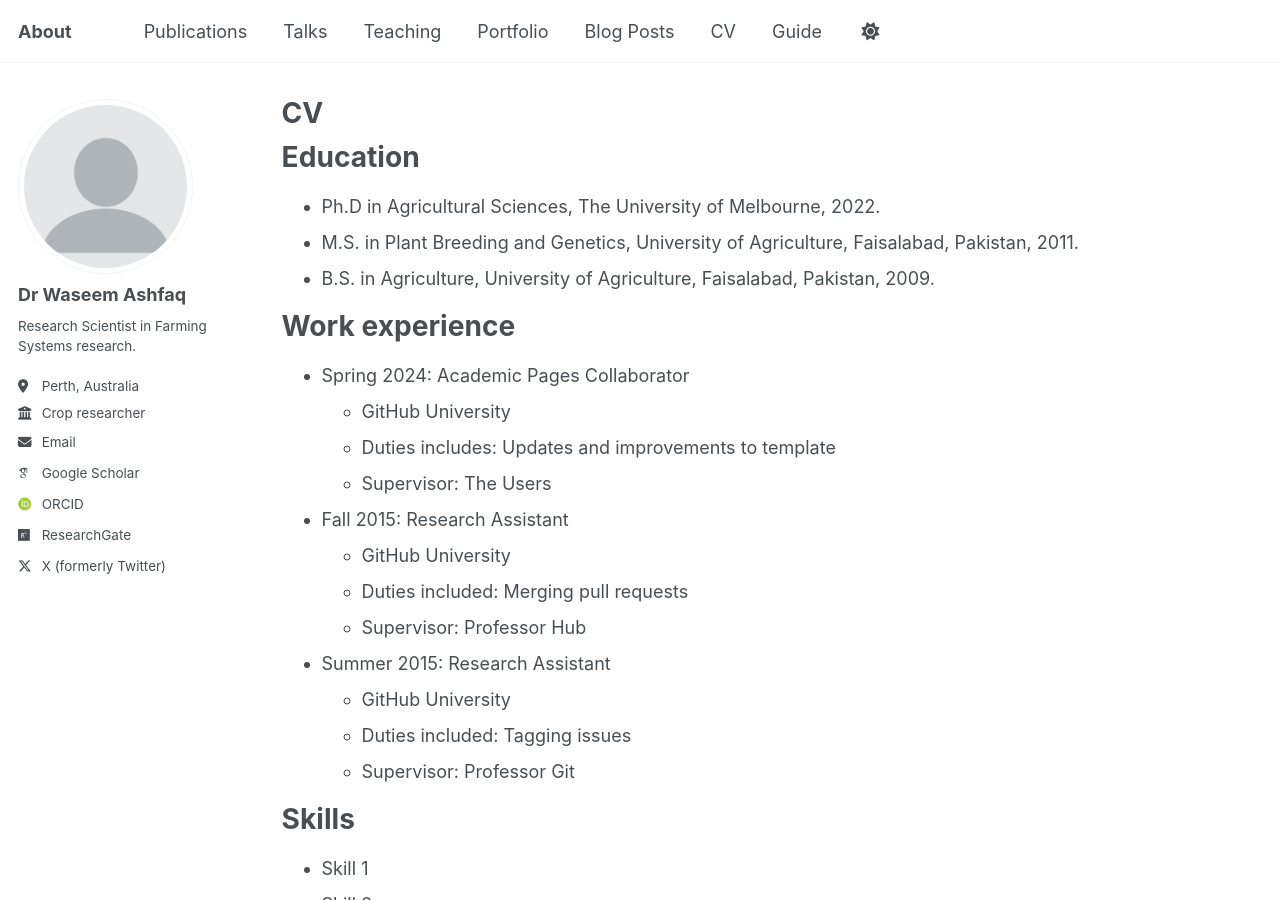
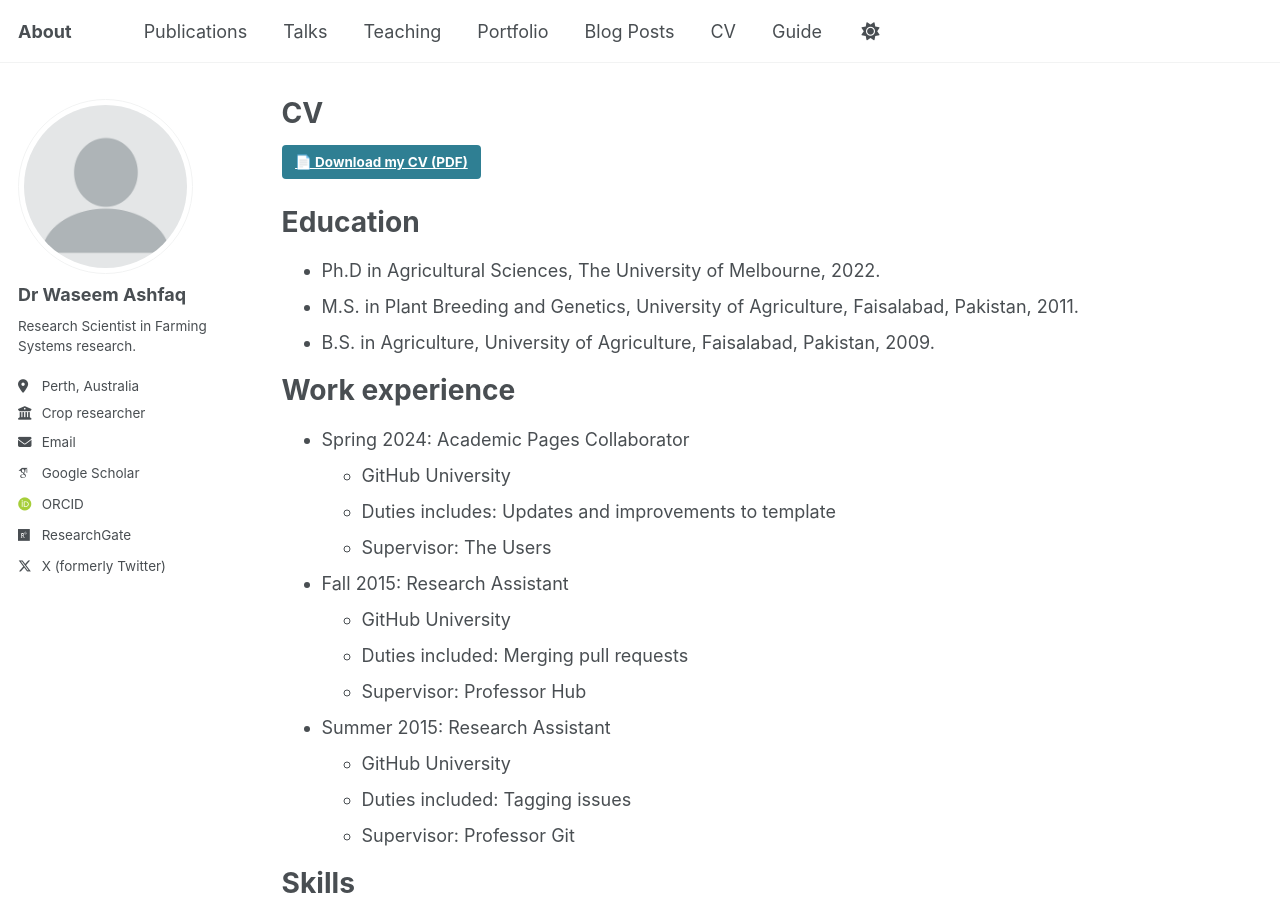
Before and after one commit to washfaq/waseemashfaq.github.io, a Jekyll site: the page built from _pages/cv.md, in a window 1280 px wide and 900 px high. Built offline with Jekyll 4.4.1, drawn with Linux system fonts in a browser that asks for light colours; some web fonts are replaced; a script bundle is joined from its source files by our own code; library files that are not in the unit come from our copies.

Commit message:
Update cv.md

```diff
--- a/_pages/cv.md
+++ b/_pages/cv.md
@@ -6,6 +6,8 @@ author_profile: true
 redirect_from:
   - /resume
 ---
+[📄 Download my CV (PDF)](/files/Waseem_Ashfaq_CV.pdf){: .btn .btn--primary }
+
 
 {% include base_path %}
 
```
